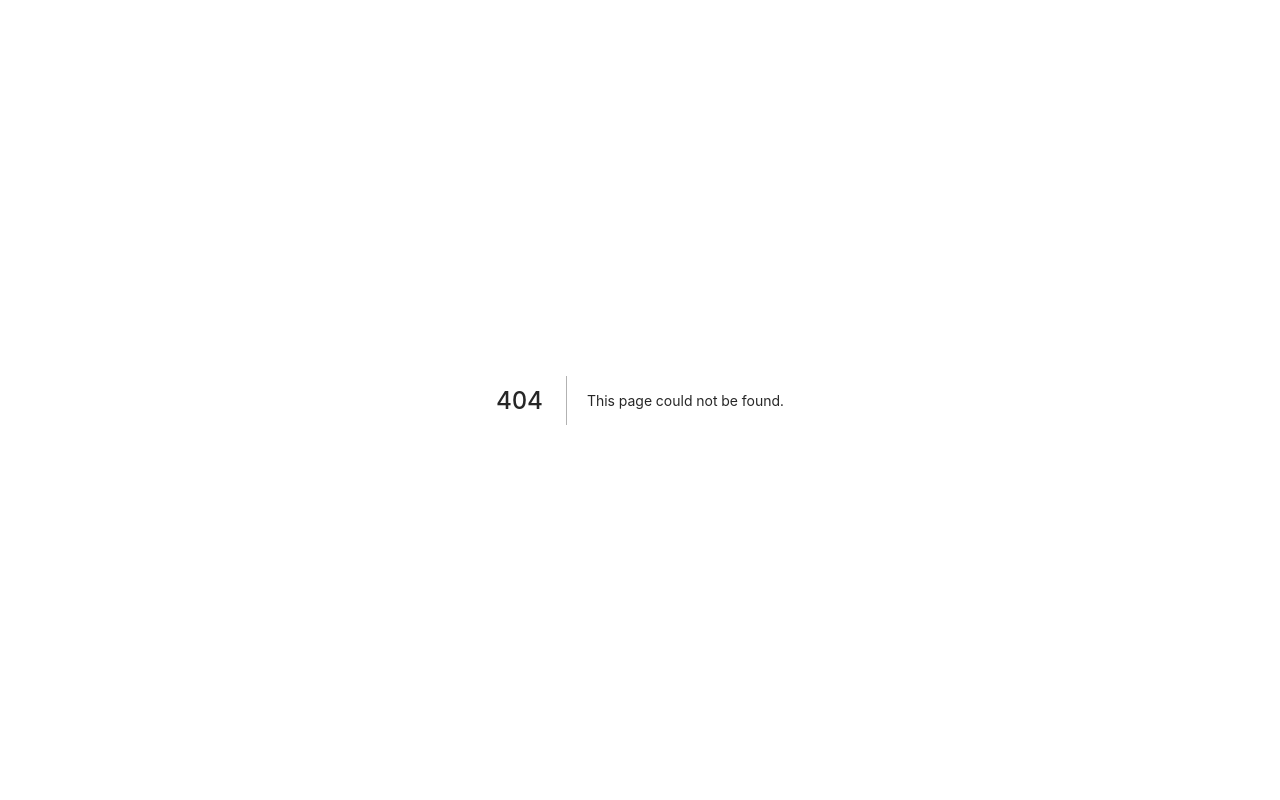
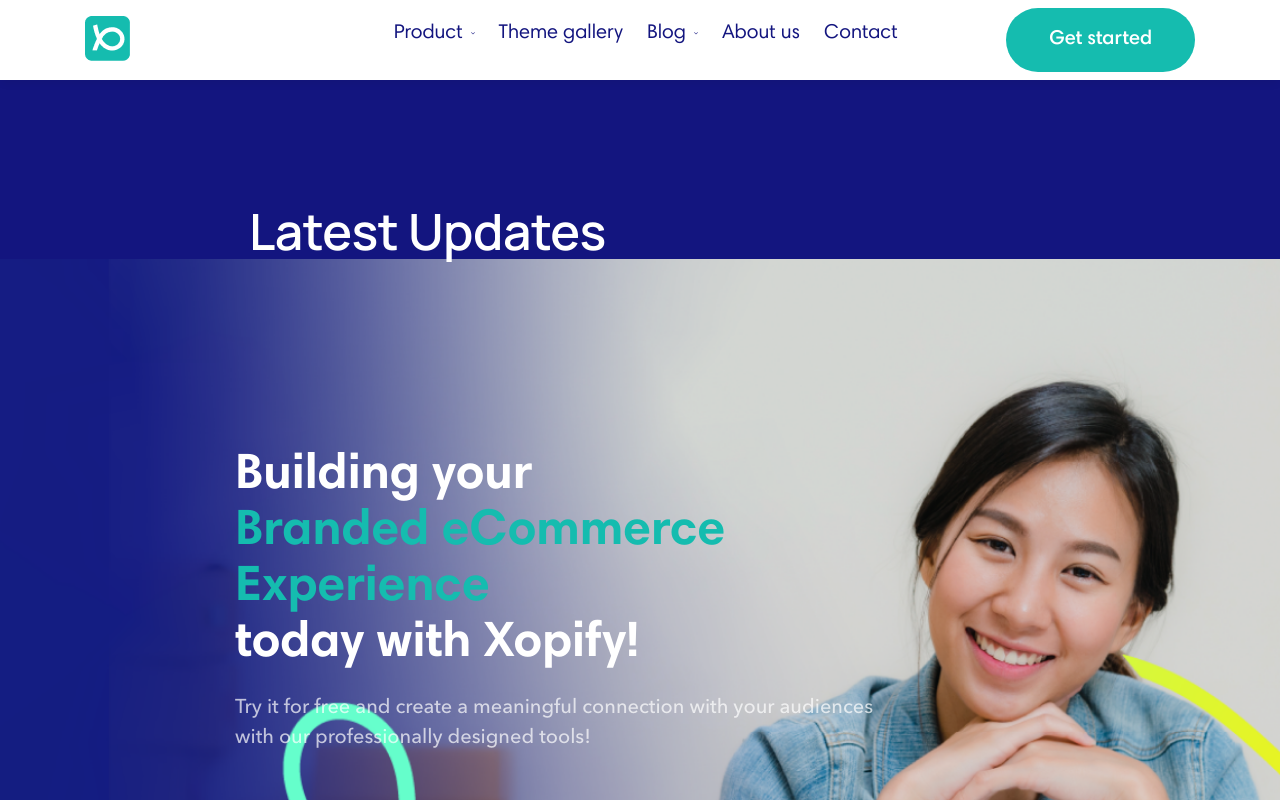
Before and after one commit to dttha/Single-page, a Next.js app: page /blog in a window 1280 px wide. Before the commit this address had no page. Shown: the top 800 px of the page. Built offline with nearby package versions, Linux system fonts and the light colour scheme.

Commit message:
add blog

```diff
--- /dev/null
+++ b/pages/blog.tsx
@@ -0,0 +1,18 @@
+import { useRouter } from 'next/router';
+import ContentBlog from '../src/components/ContentBlog';
+import Footer from '../src/components/Footer';
+import HeaderBlog from '../src/components/HeaderBlog';
+
+const BlogPage = () => {
+  const router = useRouter();
+
+  return (
+    <div>
+      <HeaderBlog></HeaderBlog>
+      <ContentBlog></ContentBlog>
+      <Footer></Footer>
+    </div>
+  );
+};
+
+export default BlogPage;
--- /dev/null
+++ b/src/components/ContentBlog/contentBlog.module.css
@@ -0,0 +1,31 @@
+.wrapper {
+  background-color: #13157f;
+  padding-top: 123px;
+  padding-left: 249px;
+  max-width: 100%;
+}
+
+.content_title {
+  font-family: "Manrope";
+  font-style: normal;
+  font-weight: 600;
+  font-size: 50px;
+  line-height: 56px;
+  letter-spacing: -0.5px;
+  color: #ffffff;
+}
+
+@media (max-width: 1200px) {
+  .wrapper {
+    padding-left: calc(10px + 10%);
+    padding-bottom: calc(10px + 5%);
+  }
+}
+
+@media (max-width: 375px) {
+  .wrapper {
+    padding-left: 8px;
+    margin: 0 auto;
+    padding-top: 60px;
+  }
+}
--- /dev/null
+++ b/src/components/ContentBlog/index.tsx
@@ -0,0 +1,13 @@
+import { Layout } from 'antd'
+import React from 'react'
+import styles from './contentBlog.module.css'
+
+export default function ContentBlog() {
+  return (
+    <Layout className={styles.wrapper}>
+      <div className={styles.content_title}>
+        Latest Updates
+      </div>
+    </Layout>
+  )
+}
--- /dev/null
+++ b/src/components/HeaderBlog/headerBlog.module.css
@@ -0,0 +1,261 @@
+.header {
+  box-shadow: 0 6px 8px -2px rgba(0, 0, 0, 0.05);
+  background-color: #fff;
+  position: sticky;
+  top: 0;
+  z-index: 10;
+  height: 80px;
+  display: flex;
+  align-items: center;
+  justify-content: space-between;
+  width: 100%;
+  left: 0;
+  transition: all 0.5s ease 0s;
+}
+
+.logo {
+  height: 60px;
+  max-width: unset;
+  width: 120px;
+  min-height: auto;
+  margin: 0;
+  cursor: pointer;
+  object-fit: contain;
+}
+
+.wrap_btn_checkbox {
+  position: relative;
+  display: none;
+}
+
+.btn_checkbox {
+  width: 30px;
+  height: 30px;
+  display: block;
+  top: -10px;
+  left: -10px;
+  position: absolute;
+  cursor: pointer;
+  opacity: 0;
+  z-index: 3;
+}
+
+.menu {
+  list-style: none;
+  transition: 0;
+}
+
+.menu_item {
+  display: inline-block;
+  border-radius: 5px;
+  font-size: 20px;
+  padding: 12px;
+  color: #13157f;
+  font-weight: 400;
+  cursor: pointer;
+  line-height: 24px;
+  font-family: "Harmonia Sans Pro Cyr Regular";
+  position: relative;
+}
+
+.menu_item:hover {
+  color: #15bcaf;
+  transition: all 0.5s;
+  transform: translateY(4px);
+}
+
+.sub_menu {
+  display: none;
+  position: absolute;
+  top: 40px;
+  left: 0;
+  background: #fff;
+  border-radius: 4px;
+  z-index: 11;
+  box-shadow: 0 4px 8px 0 rgba(0, 0, 0, 0.2), 0 6px 20px 0 rgba(0, 0, 0, 0.19);
+}
+
+.menu_item:hover .sub_menu {
+  display: block;
+  animation: fadein 2s;
+}
+
+.sub_menu .menu_item {
+  width: 100%;
+  border-radius: 0;
+}
+
+.sub_menu .menu_item .link {
+  color: #13157f;
+}
+
+.sub_menu .menu_item:hover a {
+  color: #15bcaf;
+  transition: 0.5s;
+}
+
+.sub_menu .menu_item:not(:last-child) {
+  border-bottom: 1px solid #bbb;
+}
+
+.wrap_icon {
+  display: flex;
+  position: relative;
+}
+
+.menu_item:hover .font_icon_down {
+  transform: rotateZ(-90deg) translateX(-5.25px) translateY(10px);
+  transform-origin: center;
+  position: relative;
+}
+
+.menu_item .icon_fake_arrow {
+  width: 15px;
+  height: 1.5px;
+  position: absolute;
+  top: 50%;
+  transform: translateY(50%);
+  right: 10px;
+  background-color: #15bcaf;
+  z-index: 20;
+  opacity: 0;
+  transition: all 0.5s;
+}
+
+.menu_item:hover .icon_fake_arrow {
+  opacity: 1;
+  right: -3px;
+}
+
+.btn_menu {
+  display: none;
+  position: relative;
+  z-index: 2;
+}
+
+.btn_menu span {
+  display: block;
+  background: #13157f;
+  width: 24px;
+  height: 2px;
+  margin-bottom: 6px;
+  border-radius: 3px;
+  transition: 0.5s;
+  z-index: 2;
+}
+
+.btn_menu span {
+  transform-origin: 0%;
+}
+
+.btn_checkbox:checked ~ .btn_menu span:nth-last-child(3) {
+  opacity: 1;
+  transform: rotate(45deg) translate(-2px, -1px);
+}
+
+.btn_checkbox:checked + .btn_menu span:nth-last-child(2) {
+  opacity: 0;
+  transform: rotate(0deg) scale(0.2, 0.2);
+}
+
+.btn_checkbox:checked + .btn_menu span:nth-last-child(1) {
+  transform: rotate(-45deg) translate(0, -1px);
+}
+
+.font_icon_down {
+  font-size: 12px;
+  padding-left: 8px;
+  transition: all 0.5s;
+}
+
+.font_icon_menu {
+  font-size: 30px;
+}
+
+.btn_start_lg {
+  display: none;
+  margin-left: 50%;
+  transform: translateX(-50%);
+}
+
+.show_btn_start {
+  display: none;
+}
+
+.sub_menu .menu_item .link a {
+  color: #13157f;
+}
+
+.sub_menu .menu_item:hover .link a {
+  color: #15bcaf;
+  transition: 0.5s;
+}
+
+@media (max-width: 1200px) {
+  .btn_menu {
+    display: block;
+  }
+
+  .wrap_btn_checkbox {
+    position: relative;
+    display: block;
+  }
+
+  .menu {
+    display: none;
+    position: absolute;
+    width: 0;
+    right: 0;
+    background: #13157f;
+    top: 80px;
+    margin-top: 0;
+    overflow: hidden;
+    flex-direction: column;
+    padding: 0;
+    padding-top: 80px;
+    margin-left: 32px;
+    z-index: 1;
+    transition: all 0.5s ease-in-out;
+    height: 0;
+  }
+
+  .showMenuMobile {
+    position: absolute;
+    right: 0;
+    width: 100%;
+    height: calc(100vh - 80px);
+  }
+
+  .show_btn_start {
+    display: block;
+    position: absolute;
+    bottom: -600px;
+    z-index: 15;
+    right: 50%;
+  }
+
+  .btn_header {
+    margin-top: 40px;
+  }
+
+  .btn_start_xl {
+    display: none;
+  }
+
+  .btn_start_lg {
+    display: none;
+  }
+}
+
+@media (max-width: 450px) {
+  .show_btn_start {
+    right: 25%;
+  }
+}
+
+@media (max-width: 375px) {
+  .btn_start_lg {
+    width: 100%;
+    padding: 0 18px;
+  }
+}
--- /dev/null
+++ b/src/components/HeaderBlog/index.tsx
@@ -0,0 +1,91 @@
+import React, { useCallback, useEffect, useState } from 'react'
+import Image from 'next/image'
+import img from '../../../public/Group 18 Copy.png'
+import Button from '../Button'
+import NavItemBlog from '../NavItemBlog'
+import { MENU } from '../../constants'
+import MenuMobile from '../MenuMobile'
+import styles from '../../components/HeaderBlog/headerBlog.module.css'
+interface IStylesNav {
+  top: number;
+  position: "static" | "relative" | "absolute" | "sticky" | "fixed"
+}
+
+export default function HeaderBlog() {
+  const [checked, setChecked] = useState<boolean>(false)
+  const [y, setY] = useState(0)
+  const [stylesNav, setStylesNav] = useState<IStylesNav>({
+    top: 0,
+    position: "sticky"
+  })
+
+  const handleNavigation = useCallback(
+    (e) => {
+      const window = e.currentTarget;
+      if (y > window.scrollY) {
+        if (stylesNav.top === -80) {
+          setStylesNav({
+            top: 0,
+            position: 'sticky',
+          });
+        }
+      } else if (y < window.scrollY) {
+        if (stylesNav.top === 0) {
+          setStylesNav({
+            top: -80,
+            position: 'fixed',
+          });
+        }
+      }
+      setY(window.scrollY)
+    },
+    [y, stylesNav]
+  );
+
+  useEffect(() => {
+    setY(window.scrollY);
+    window.addEventListener('scroll', handleNavigation);
+    return () => {
+      window.removeEventListener('scroll', handleNavigation);
+    };
+  }, [handleNavigation]);
+
+  return (
+    <div
+      className={styles.header}
+      style={{ top: stylesNav.top, position: stylesNav.position }}
+    >
+      <MenuMobile open={checked} data={MENU} setOpen={setChecked}></MenuMobile>
+      <div className="container flex justify-content-between align-items-center">
+        <div className="flex">
+          <Image className={styles.logo} src={img} alt="logo" width="160" height="47" />
+        </div>
+        <div className={styles.wrap_btn_checkbox}>
+          <input type="checkbox" id="btn-checkbox"
+            className={styles.btn_checkbox}
+            onChange={(e) => { setChecked(e.target.checked) }}
+            checked={checked}
+          />
+          <div id="btn-menu" className={styles.btn_menu}>
+            <span></span>
+            <span></span>
+            <span></span>
+          </div>
+        </div>
+
+        <ul className={`flex ${styles.menu}`} id="menu">
+          {MENU.map((item) => {
+            return <NavItemBlog
+              key={item.href}
+              title={item.title}
+              href={item.href}
+              subMenu={item.subMenu}
+              className={item.className}
+            ></NavItemBlog>
+          })}
+        </ul>
+        <Button className={styles.btn_start_xl}>Get started</Button>
+      </div>
+    </div>
+  )
+}
--- a/src/components/MenuMobile/index.tsx
+++ b/src/components/MenuMobile/index.tsx
@@ -1,9 +1,9 @@
 import { INavItem } from '../../model';
-import styles from './menu.module.css'
 import { FontAwesomeIcon } from '@fortawesome/react-fontawesome';
 import { faClose } from '@fortawesome/free-solid-svg-icons';
 import { MenuItemMobile } from './coponents/MenuItem';
 import { Drawer } from 'antd';
+import styles from './menu.module.css'
 interface IMenuMobile {
   open: boolean;
   setOpen: (isOpen: boolean) => void;
--- /dev/null
+++ b/src/components/NavItemBlog/index.tsx
@@ -0,0 +1,33 @@
+import React from 'react'
+import Link from 'next/link';
+import { faChevronDown } from '@fortawesome/free-solid-svg-icons';
+import { FontAwesomeIcon } from '@fortawesome/react-fontawesome';
+import { INavItem } from '../../model';
+import styles from '../../components/HeaderBlog/headerBlog.module.css'
+
+export default function NavItem(props: INavItem) {
+  return (
+    <li className={`${styles.menu_item} ${props.className}`}>
+      <div className={styles.link + " flex align-items-center"}>
+        <div>{props.title}</div>
+        {props.subMenu &&
+          <>
+            <div className={styles.wrap_icon}>
+              <div className={styles.icon_fake_arrow}></div>
+              <FontAwesomeIcon className={styles.font_icon_down} icon={faChevronDown} />
+            </div>
+            <div className={styles.sub_menu}>
+              {props.subMenu.map((i, index) => {
+                return <div className={`${styles.menu_item} ${i.className}`} key={index}>
+                  <div className={styles.link}>
+                    <Link href={i.href}>{i.title}</Link>
+                  </div>
+                </div>
+              })}
+            </div>
+          </>
+        }
+      </div>
+    </li>
+  )
+}
--- a/styles/globals.css
+++ b/styles/globals.css
@@ -1,10 +1,10 @@
 @import url("https://fonts.googleapis.com/css2?family=Roboto:ital,wght@0,100;0,300;0,400;0,500;0,700;0,900;1,100;1,300;1,400;1,500;1,700;1,900&display=swap");
-
+@import url("https://fonts.googleapis.com/css2?family=Archivo+Black&family=Dosis:wght@200;400;500;700&family=Manrope:wght@200;300;400;500;600;700;800&family=Montserrat:wght@200;300;400;500;600;700;800;900&family=Roboto:wght@300;400;500;700&display=swap");
 html,
 body {
   padding: 0;
   margin: 0;
-  font-family: "Roboto", sans-serif;
+  font-family: "Roboto", "Manrope", sans-serif;
   scroll-behavior: smooth;
 }
 
```
